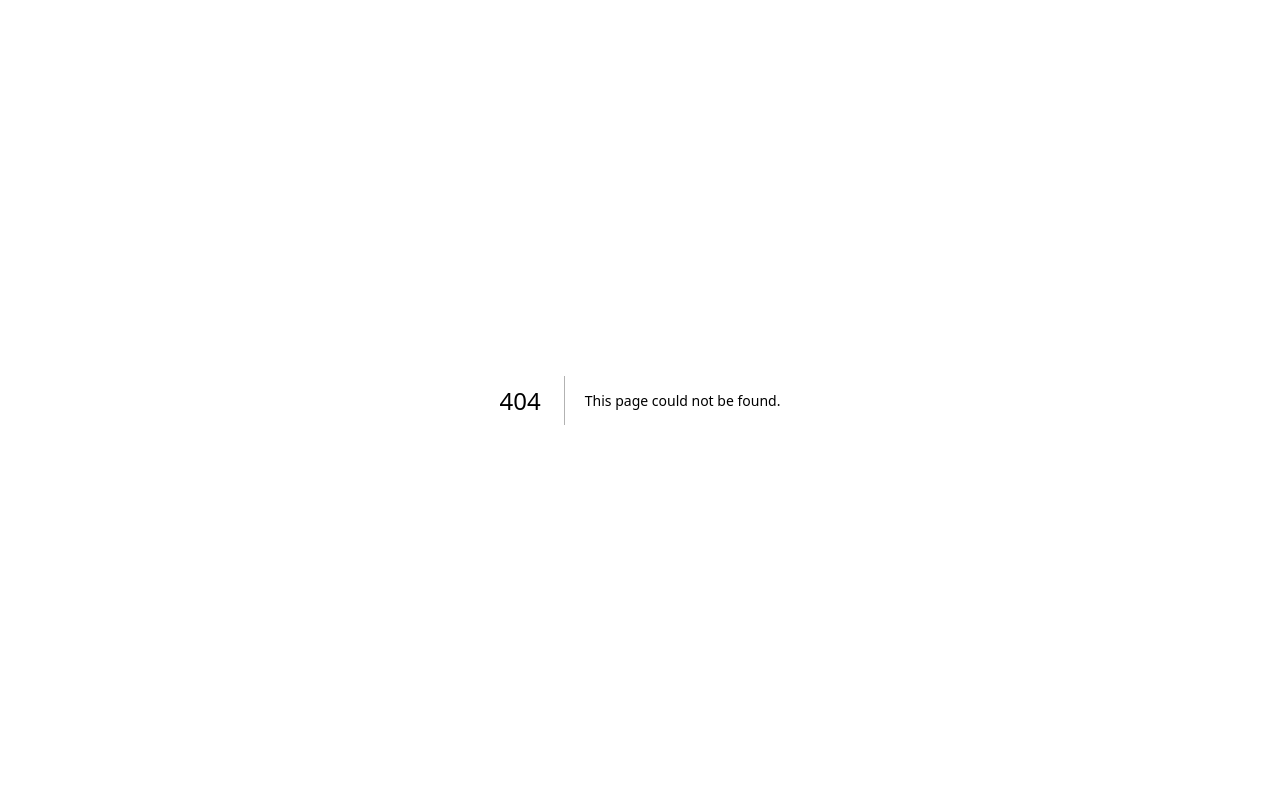
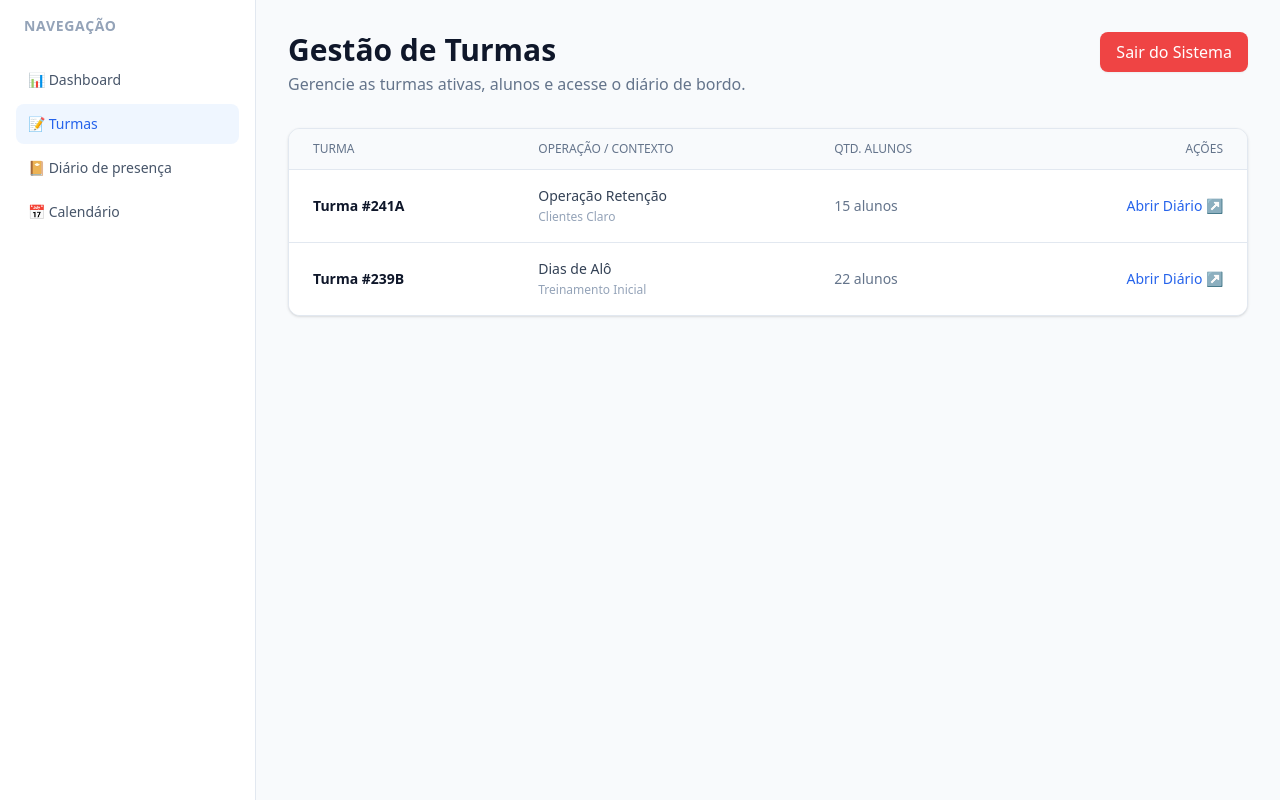
Before and after one commit to Clausouf/presenteismo-app, a Next.js app: page /turmas/turmas in a window 1280 px wide. Before the commit this address had no page. Built offline with nearby package versions, Linux system fonts and the light colour scheme; no server answers.

Commit message:
Create page.tsx

```diff
--- /dev/null
+++ b/src/app/turmas/turmas/page.tsx
@@ -0,0 +1,108 @@
+'use client';
+
+import Link from 'next/link';
+import { useRouter } from 'next/navigation';
+import { supabase } from '@/lib/supabase';
+
+export default function TurmasPage() {
+  const router = useRouter();
+
+  async function handleLogout() {
+    await supabase.auth.signOut();
+    router.push('/');
+  }
+
+  // Dados simulados para a tabela
+  const turmas = [
+    { id: '241A', nome: 'Turma #241A', operacao: 'Operação Retenção', clientes: 'Clientes Claro', alunos: 15 },
+    { id: '239B', nome: 'Turma #239B', operacao: 'Dias de Alô', clientes: 'Treinamento Inicial', alunos: 22 }
+  ];
+
+  return (
+    <div className="flex min-h-screen bg-slate-50 dark:bg-slate-950">
+
+      {/* MENU LATERAL */}
+      <aside className="w-64 bg-white dark:bg-slate-900 border-r border-slate-200 dark:border-slate-800 p-4 space-y-2">
+        <div className="mb-6 px-2">
+          <h2 className="text-sm font-semibold text-slate-400 uppercase tracking-wider">Navegação</h2>
+        </div>
+
+        <nav className="space-y-1">
+          <Link href="/dashboard" className="flex items-center space-x-3 px-3 py-2.5 rounded-lg text-slate-600 dark:text-slate-300 hover:bg-slate-50 dark:hover:bg-slate-800/50 font-medium text-sm transition-colors">
+            <span>📊 Dashboard</span>
+          </Link>
+
+          <Link href="/turmas" className="flex items-center space-x-3 px-3 py-2.5 rounded-lg bg-blue-50 text-blue-600 dark:bg-blue-950/50 dark:text-blue-400 font-medium text-sm">
+            <span>📝 Turmas</span>
+          </Link>
+
+          <Link href="/turmas/teste/diario" className="flex items-center space-x-3 px-3 py-2.5 rounded-lg text-slate-600 dark:text-slate-300 hover:bg-slate-50 dark:hover:bg-slate-800/50 font-medium text-sm transition-colors">
+            <span>📔 Diário de presença</span>
+          </Link>
+
+          <Link href="/calendario" className="flex items-center space-x-3 px-3 py-2.5 rounded-lg text-slate-600 dark:text-slate-300 hover:bg-slate-50 dark:hover:bg-slate-800/50 font-medium text-sm transition-colors">
+            <span>📅 Calendário</span>
+          </Link>
+        </nav>
+      </aside>
+
+      {/* CONTEÚDO PRINCIPAL */}
+      <main className="flex-1 p-6 lg:p-8 max-w-7xl mx-auto space-y-8">
+
+        {/* TOPO */}
+        <div className="flex justify-between items-start w-full">
+          <div>
+            <h1 className="text-3xl font-bold text-slate-900 dark:text-white">Gestão de Turmas</h1>
+            <p className="text-slate-500 dark:text-slate-400 mt-1">Gerencie as turmas ativas, alunos e acesse o diário de bordo.</p>
+          </div>
+
+          <button
+            onClick={handleLogout}
+            className="bg-red-500 hover:bg-red-600 text-white font-medium py-2 px-4 rounded-lg transition-colors shadow-sm"
+          >
+            Sair do Sistema
+          </button>
+        </div>
+
+        {/* TABELA DE TURMAS */}
+        <div className="bg-white dark:bg-slate-900 shadow rounded-xl border border-slate-200 dark:border-slate-800 overflow-hidden">
+          <table className="min-w-full divide-y divide-slate-200 dark:divide-slate-800">
+            <thead className="bg-slate-50 dark:bg-slate-800/50">
+              <tr>
+                <th className="px-6 py-3 text-left text-xs font-medium text-slate-500 uppercase">Turma</th>
+                <th className="px-6 py-3 text-left text-xs font-medium text-slate-500 uppercase">Operação / Contexto</th>
+                <th className="px-6 py-3 text-left text-xs font-medium text-slate-500 uppercase">Qtd. Alunos</th>
+                <th className="px-6 py-3 text-right text-xs font-medium text-slate-500 uppercase">Ações</th>
+              </tr>
+            </thead>
+            <tbody className="divide-y divide-slate-200 dark:divide-slate-800 bg-white dark:bg-slate-900">
+              {turmas.map((turma) => (
+                <tr key={turma.id} className="hover:bg-slate-50/50 dark:hover:bg-slate-800/30">
+                  <td className="px-6 py-4 whitespace-nowrap text-sm font-semibold text-slate-900 dark:text-white">
+                    {turma.nome}
+                  </td>
+                  <td className="px-6 py-4 whitespace-nowrap text-sm text-slate-500 dark:text-slate-400">
+                    <span className="block font-medium text-slate-700 dark:text-slate-300">{turma.operacao}</span>
+                    <span className="text-xs text-slate-400">{turma.clientes}</span>
+                  </td>
+                  <td className="px-6 py-4 whitespace-nowrap text-sm text-slate-500 dark:text-slate-400">
+                    {turma.alunos} alunos
+                  </td>
+                  <td className="px-6 py-4 whitespace-nowrap text-right text-sm font-medium">
+                    <Link
+                      href={`/turmas/${turma.id}/diario`}
+                      className="inline-flex items-center text-blue-600 hover:text-blue-900 dark:text-blue-400 dark:hover:text-blue-300"
+                    >
+                      Abrir Diário ↗
+                    </Link>
+                  </td>
+                </tr>
+              ))}
+            </tbody>
+          </table>
+        </div>
+
+      </main>
+    </div>
+  );
+}
```
